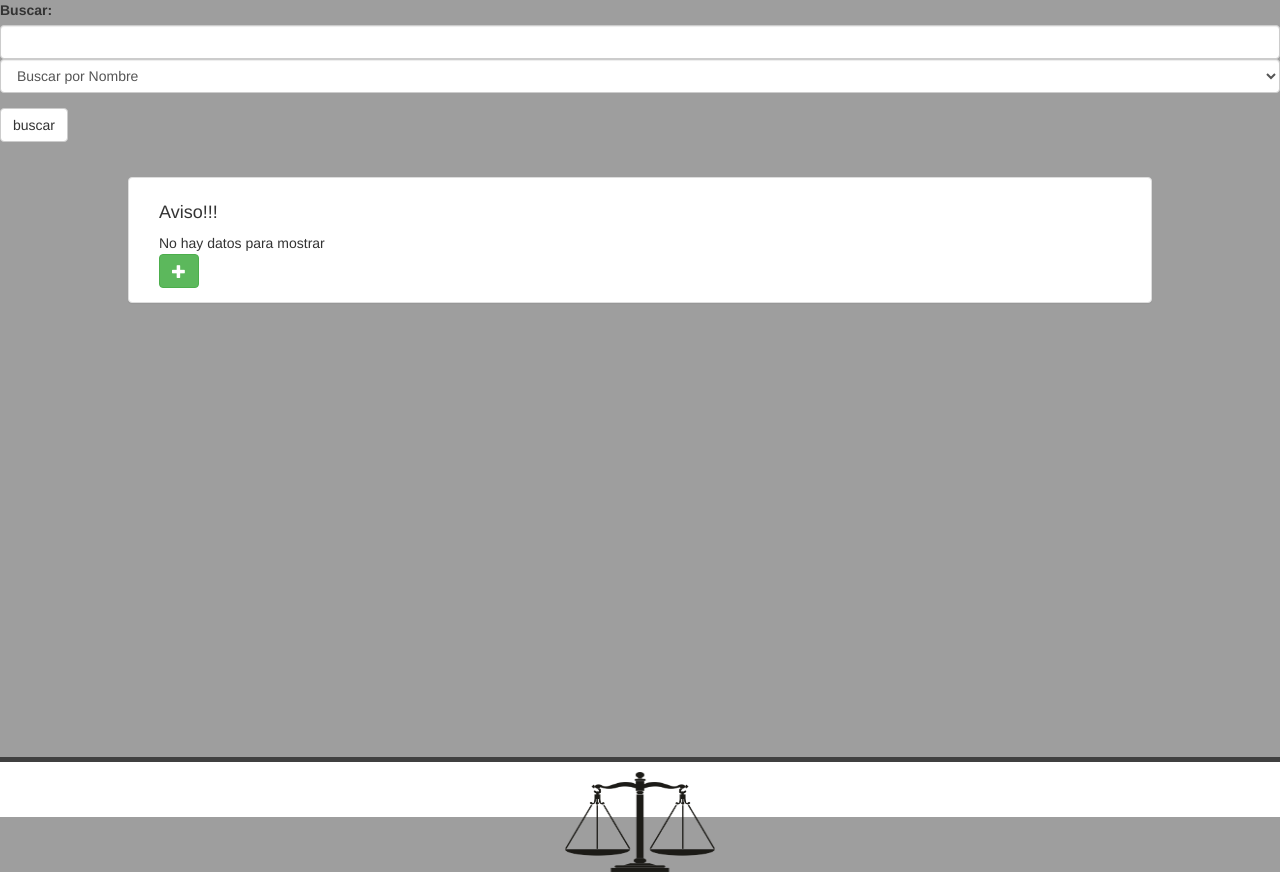
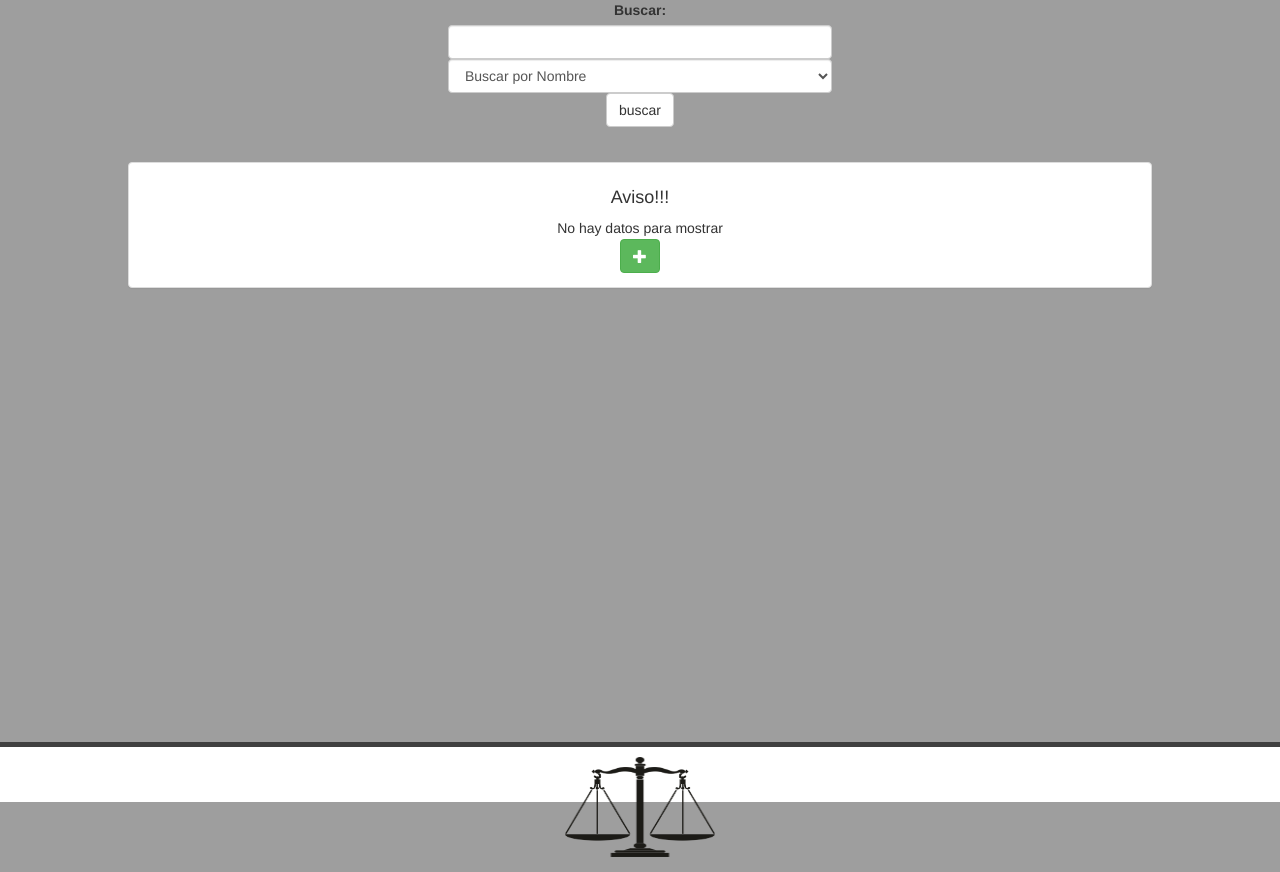
Before and after one commit to yhcandia/ProyectoPhp, a PHP site: template view/usuarioView.php in a window 1280 px wide. Run offline with PHP 8.4, Linux system fonts and the light colour scheme; the template is opened without the code that fills it, so the values that code supplies are empty; some libraries are stand-ins or nearby versions.

Commit message:
Ultimos cambios

```diff
--- a/view/usuarioView.php
+++ b/view/usuarioView.php
@@ -191,14 +191,15 @@ function Rut(texto)
          }
         ?>
              <form action="<?php echo $helper->url("usuarios", "buscarNombreUsuario"); ?>" method="post">
-                        <div class="form-group">
-                            <label>Buscar: </label>
+                 <div class="form-group" style="width: 100%;text-align: center">
+                     <center>
+                            <label>Buscar:</label>
                             <?php if(isset($_SESSION['buscado'])) {?>
-                            <input type="text" class="form-control" name="name" value="<?php echo $_SESSION['buscado']; ?>" class="form-control"/>
+                            <input type="text" class="form-control" style="width: 30%;" name="name" value="<?php echo $_SESSION['buscado']; ?>" class="form-control"/>
                             <?php }else{ ?>
-                             <input type="text" class="form-control" name="name" class="form-control"/>
+                             <input type="text" class="form-control" style="width: 30%" name="name" class="form-control"/>
                             <?php } ?>
-                             <select name="buscarpor"  class="form-control" required=""/>
+                             <select name="buscarpor"  class="form-control" style="width: 30%" required=""/>
 
                              <?php if (isset($_SESSION['buscarpor'])) { ?>
                                  <option value="<?php echo $_SESSION['buscarpor'] ?>" selected="<?php echo $_SESSION['buscarpor'] ?>">
@@ -231,12 +232,13 @@ function Rut(texto)
                                  <option value="rut">Buscar por RUT</option>
                                  <option value="idusuario">Buscar por ID de usuario</option>
                              <?php } ?>
-                             </select></div>
-
-                        </div>
-                        <div class="form-group">
+                             </select>
+                         <div class="form-group" >
                             <input type="submit"  value="buscar" class="btn btn-default"/>
                         </div>
+                     </center>
+                 </div>
+
                     </form>
 
 
@@ -385,7 +387,7 @@ function Rut(texto)
                         } else {
                             ?>
                             <div class="panel panel-default col-md-8 center-block">
-                                <div class="panel-body">
+                                <div class="panel-body" style="text-align: center">
                                     <h4>Aviso!!!</h4> No hay datos para mostrar<br>
                                     <a data-toggle="modal" href="#ModalAgregar" title="Agregar" class="btn btn-success glyphicon glyphicon-plus"></a>
                                 </div>
```
